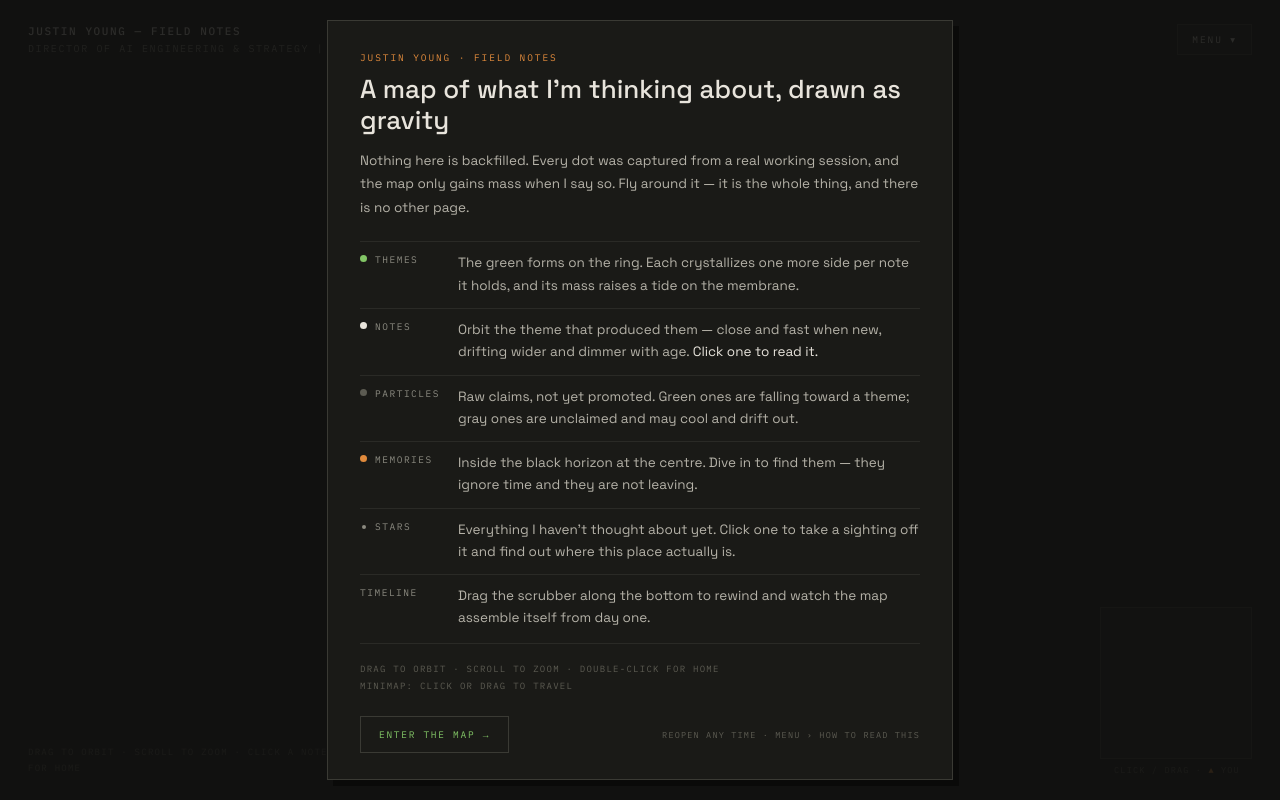
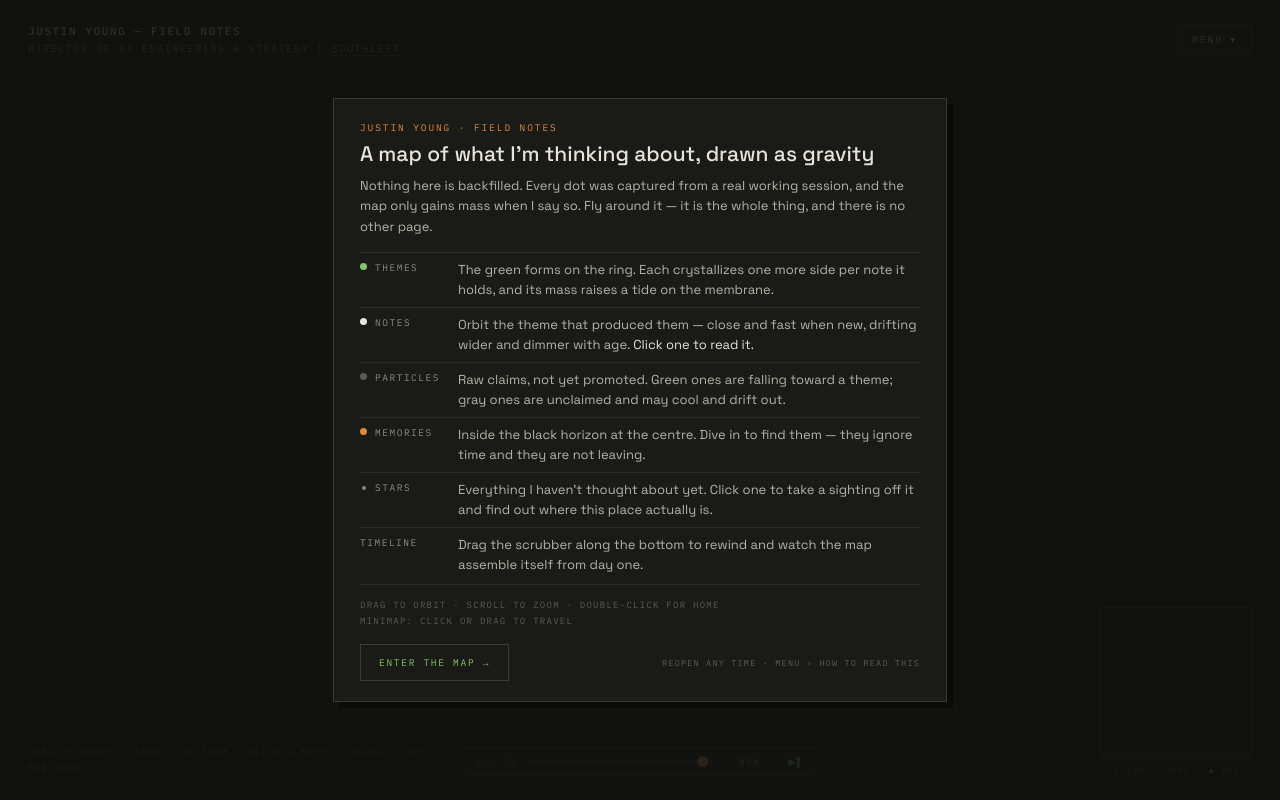
Before and after one commit to justiny/field-notes, a plain HTML site: page site/index.html in a window 1280 px wide. Drawn offline with nearby package versions, Linux system fonts and the light colour scheme.

Commit message:
Fit the intro panel on a laptop, darken its scrollbar
The legend was ~740px tall, so on a shorter window it scrolled and showed a
bright native scrollbar against the dark panel. Tightened the type and row
padding to 601px, which clears a 720px-tall viewport without scrolling at all.

The scrollbar is darkened with `color-scheme: dark` on the root rather than
::-webkit-scrollbar rules — one property, works in Firefox too, and it fixes
the essay panel's scrollbar at the same time.

Co-Authored-By: Claude Opus 5 (1M context) <noreply@anthropic.com>

```diff
--- a/site/index.html
+++ b/site/index.html
@@ -19,6 +19,9 @@
 </script>
 <link href="https://fonts.googleapis.com/css2?family=IBM+Plex+Mono:wght@400;500&family=Space+Grotesk:wght@400;500&display=swap" rel="stylesheet">
 <style>
+  /* color-scheme darkens the native scrollbars (intro, essay) — no custom
+     ::-webkit-scrollbar rules needed, and it works in Firefox too. */
+  html{color-scheme:dark}
   html,body{margin:0;height:100%;background:#121210;overflow:hidden}
   canvas{display:block}
   a{color:#82C566}a:hover{color:#E8E4DC}
@@ -32,8 +35,8 @@
 #menu-panel a, #menu-panel button.mi { display:block; width:100%; text-align:left; box-sizing:border-box; background:none; border:0; cursor:pointer; text-decoration:none; font-family:'IBM Plex Mono',monospace; font-size:9.5px; letter-spacing:.16em; color:#8B8A80; padding:9px 16px; transition:color .15s, background .15s; }
 #menu-panel a:hover, #menu-panel button.mi:hover { color:#E8E4DC; background:#22221E; }
 #menu-panel a span, #menu-panel button.mi span { color:#5C5B52; letter-spacing:.1em; }
-#intro .k { font-family:'IBM Plex Mono',monospace; font-size:9.5px; letter-spacing:.16em; color:#8B8A80; padding:11px 0 11px 0; border-top:1px solid #2A2A26; white-space:nowrap; }
-#intro .d { font-size:13.5px; line-height:1.65; color:#B5B2A8; padding:10px 0 11px 18px; border-top:1px solid #2A2A26; }
+#intro .k { font-family:'IBM Plex Mono',monospace; font-size:9.5px; letter-spacing:.16em; color:#8B8A80; padding:8px 0; border-top:1px solid #2A2A26; white-space:nowrap; }
+#intro .d { font-size:13px; line-height:1.5; color:#B5B2A8; padding:7px 0 8px 18px; border-top:1px solid #2A2A26; }
 #intro .dot { display:inline-block; width:7px; height:7px; border-radius:50%; margin-right:8px; vertical-align:1px; }
 </style>
 </head>
@@ -70,10 +73,10 @@
 </div>
 <!-- first-visit legend. Shown until dismissed; reopenable from the menu. -->
 <div id="intro" style="display:none;position:fixed;inset:0;z-index:40;background:rgba(18,18,16,0.88);align-items:center;justify-content:center;padding:24px;box-sizing:border-box">
-  <div style="width:560px;max-width:100%;max-height:100%;overflow:auto;background:#1A1A17;border:1px solid #3A3A34;padding:30px 32px 26px;box-shadow:6px 6px 0 rgba(0,0,0,0.4);font-family:'Space Grotesk',sans-serif">
+  <div style="width:560px;max-width:100%;max-height:100%;overflow:auto;background:#1A1A17;border:1px solid #3A3A34;padding:22px 26px 20px;box-shadow:6px 6px 0 rgba(0,0,0,0.4);font-family:'Space Grotesk',sans-serif">
     <div class="mono" style="font-size:9.5px;letter-spacing:.2em;color:#E08A3C">JUSTIN YOUNG &middot; FIELD NOTES</div>
-    <div style="font-size:26px;font-weight:500;color:#E8E4DC;margin-top:10px;line-height:1.2">A map of what I&rsquo;m thinking about, drawn as gravity</div>
-    <p style="font-size:13.5px;line-height:1.75;color:#B5B2A8;margin:12px 0 22px">Nothing here is backfilled. Every dot was captured from a real working session, and the map only gains mass when I say so. Fly around it &mdash; it is the whole thing, and there is no other page.</p>
+    <div style="font-size:21px;font-weight:500;color:#E8E4DC;margin-top:7px;line-height:1.2">A map of what I&rsquo;m thinking about, drawn as gravity</div>
+    <p style="font-size:13px;line-height:1.6;color:#B5B2A8;margin:9px 0 14px">Nothing here is backfilled. Every dot was captured from a real working session, and the map only gains mass when I say so. Fly around it &mdash; it is the whole thing, and there is no other page.</p>
     <div style="display:grid;grid-template-columns:auto 1fr">
       <div class="k"><span class="dot" style="background:#82C566"></span>THEMES</div>
       <div class="d">The green forms on the ring. Each crystallizes one more side per note it holds, and its mass raises a tide on the membrane.</div>
@@ -88,10 +91,10 @@
       <div class="k">TIMELINE</div>
       <div class="d">Drag the scrubber along the bottom to rewind and watch the map assemble itself from day one.</div>
     </div>
-    <div class="mono" style="font-size:9px;letter-spacing:.14em;color:#5C5B52;line-height:1.9;border-top:1px solid #2A2A26;padding-top:16px;margin-top:2px">
+    <div class="mono" style="font-size:9px;letter-spacing:.14em;color:#5C5B52;line-height:1.75;border-top:1px solid #2A2A26;padding-top:12px;margin-top:2px">
       DRAG TO ORBIT &middot; SCROLL TO ZOOM &middot; DOUBLE-CLICK FOR HOME<br>MINIMAP: CLICK OR DRAG TO TRAVEL
     </div>
-    <div style="display:flex;align-items:center;justify-content:space-between;gap:16px;margin-top:22px;flex-wrap:wrap">
+    <div style="display:flex;align-items:center;justify-content:space-between;gap:16px;margin-top:15px;flex-wrap:wrap">
       <button id="intro-go" class="mono" style="background:none;border:1px solid #3A3A34;color:#82C566;font-size:9.5px;letter-spacing:.18em;padding:11px 18px;cursor:pointer">ENTER THE MAP &rarr;</button>
       <span class="mono" style="font-size:8.5px;letter-spacing:.14em;color:#5C5B52">REOPEN ANY TIME &middot; MENU &rsaquo; HOW TO READ THIS</span>
     </div>
```
